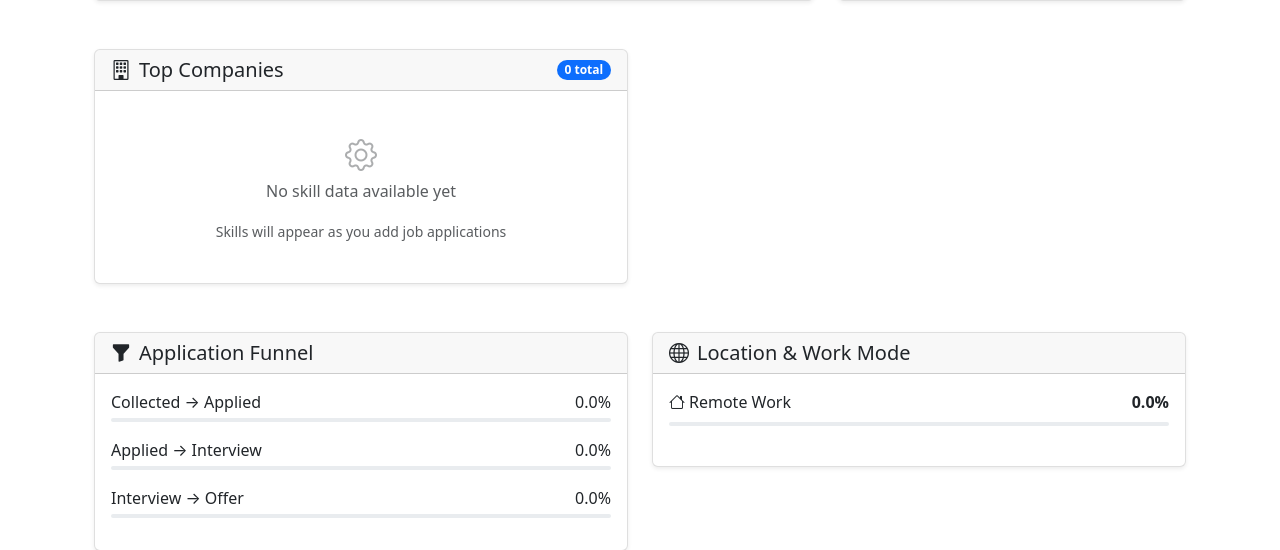
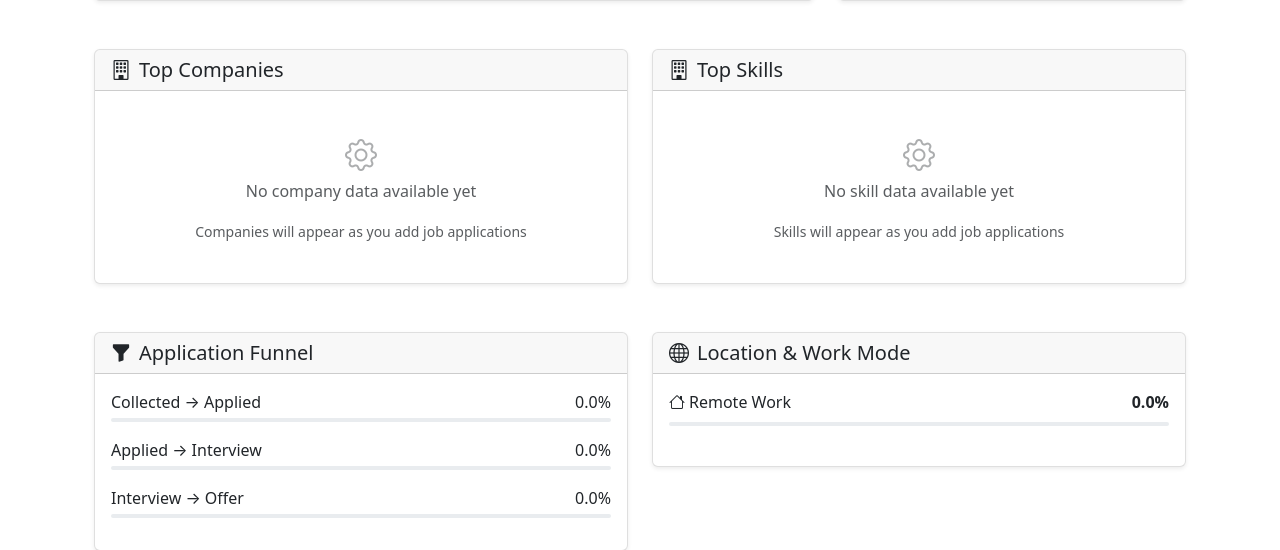
Before and after one commit to Hugo300/JobApp_v2, a Flask app: page /analytics/ in a window 1280 px wide. Shown: the part 712-1262 px from the top of the page. Run offline with Flask 3, Linux system fonts and the light colour scheme; some libraries are stand-ins or nearby versions.

Commit message:
adde table for top skills as represented in the job positions

```diff
--- a/templates/analytics/dashboard.html
+++ b/templates/analytics/dashboard.html
@@ -149,7 +149,6 @@
                         <h5 class="card-title mb-0">
                             <i class="bi bi-building me-2"></i>Top Companies
                         </h5>
-                        <span class="badge bg-primary">{{ company_analytics.total_companies }} total</span>
                     </div>
                 </div>
                 <div class="card-body">
@@ -167,6 +166,47 @@
                                     <tr>
                                         <td>{{ company_data.company }}</td>
                                         <td><span class="badge bg-primary">{{ company_data.count }}</span></td>
+                                    </tr>
+                                    {% endfor %}
+                                </tbody>
+                            </table>
+                        </div>
+                    {% else %}
+                        <div class="text-center text-muted py-4">
+                            <i class="bi bi-gear mb-3 opacity-50" style="font-size: 2rem;"></i>
+                            <p>No company data available yet</p>
+                            <small>Companies will appear as you add job applications</small>
+                        </div>
+                    {% endif %}
+                </div>
+            </div>
+        </div>
+
+        <!-- Top Skills -->
+        <div class="col-lg-6 mb-4">
+            <div class="card analytics-card">
+                <div class="card-header">
+                    <div class="d-flex justify-content-between align-items-center">
+                        <h5 class="card-title mb-0">
+                            <i class="bi bi-building me-2"></i>Top Skills
+                        </h5>
+                    </div>
+                </div>
+                <div class="card-body">
+                    {% if skill_analytics.top_skills %}
+                        <div class="table-responsive">
+                            <table class="table table-sm">
+                                <thead>
+                                    <tr>
+                                        <th>Skill</th>
+                                        <th>Applications</th>
+                                    </tr>
+                                </thead>
+                                <tbody>
+                                    {% for skill_data in skill_analytics.top_skills[:10] %}
+                                    <tr>
+                                        <td>{{ skill_data.skill }}</td>
+                                        <td><span class="badge bg-primary">{{ skill_data.count }}</span></td>
                                     </tr>
                                     {% endfor %}
                                 </tbody>
```
